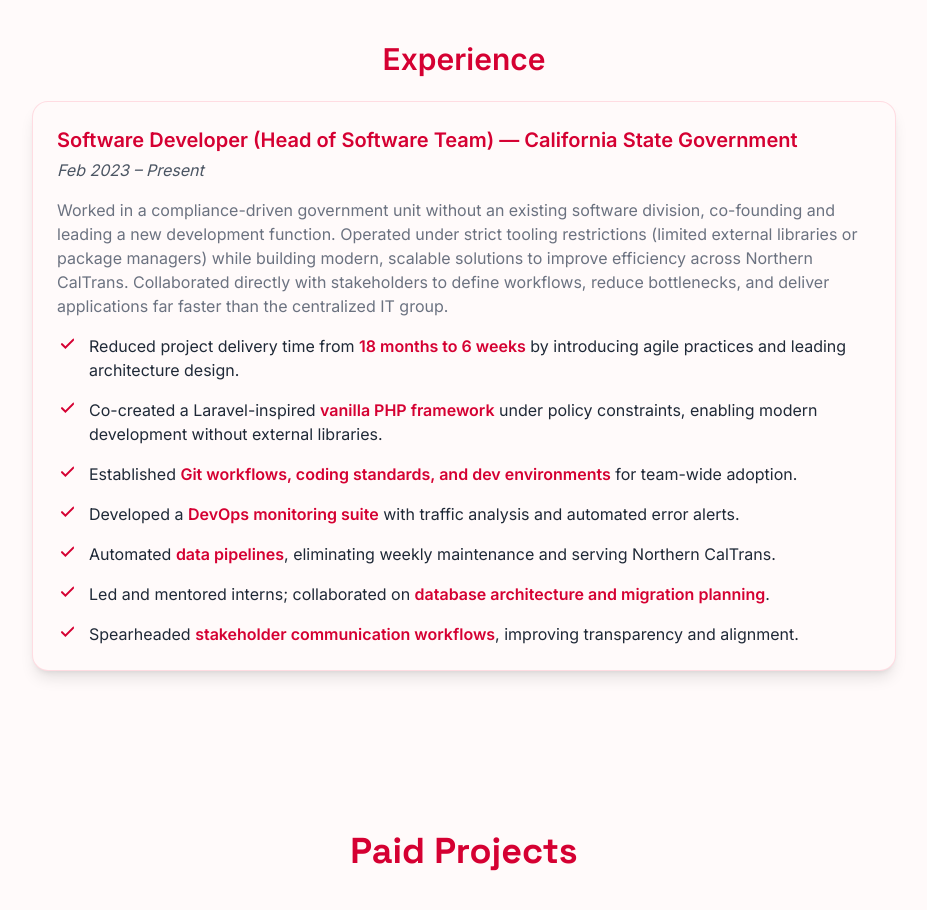
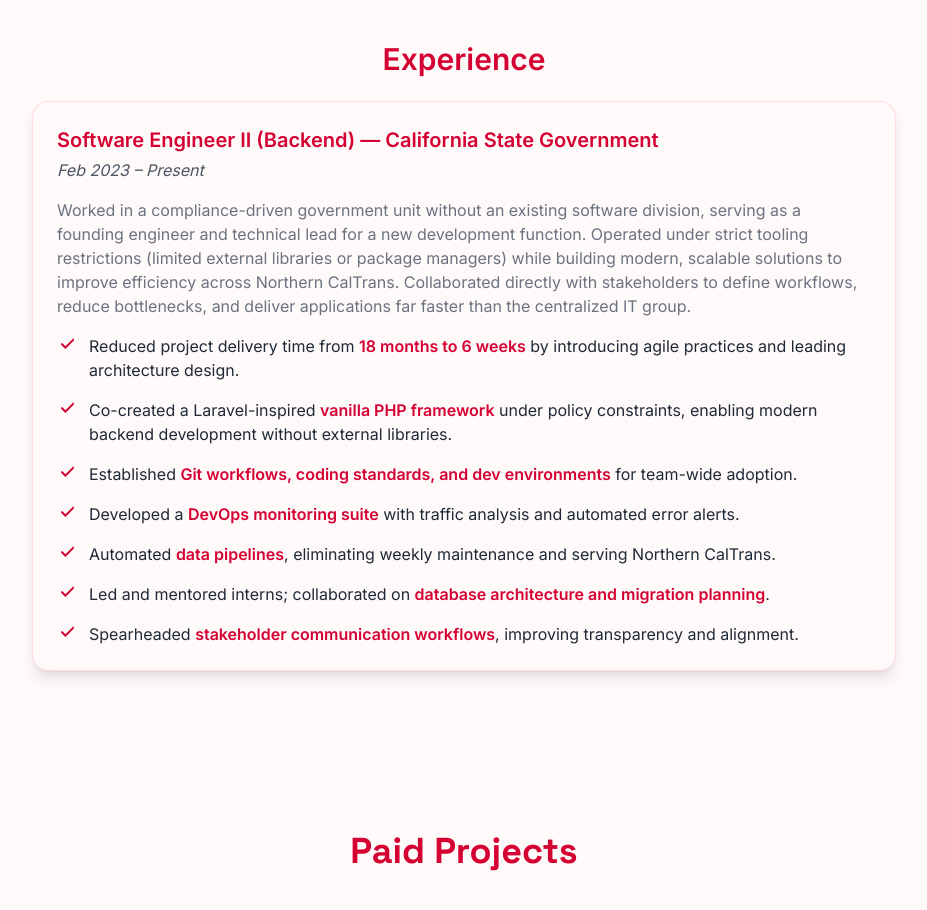
Before and after one commit to CameronChuy/CameronChuy.github.io, a plain HTML site: page index.html in a window 1280 px wide. Shown: the part 1180-2090 px from the top of the page, without its empty margins (176-1103 px from the left). Drawn offline with Linux system fonts and the light colour scheme.

Commit message:
Alter wording to align with position acquisition highlights.

```diff
--- a/index.html
+++ b/index.html
@@ -103,8 +103,7 @@
                 class="bg-background-light dark:bg-gray-900/70 rounded-2xl shadow-lg border border-accent/50 p-6"
             >
                 <h4 class="text-xl font-semibold text-primary mb-1">
-                    Software Developer (Head of Software Team) — California
-                    State Government
+                    Software Engineer II (Backend) — California State Government
                 </h4>
                 <p class="text-gray-600 dark:text-gray-400 mb-4 italic">
                     Feb 2023 – Present
@@ -112,14 +111,14 @@
 
                 <p class="text-gray-500 dark:text-gray-300 mb-4">
                     Worked in a compliance-driven government unit without an
-                    existing software division, co-founding and leading a new
-                    development function. Operated under strict tooling
-                    restrictions (limited external libraries or package
-                    managers) while building modern, scalable solutions to
-                    improve efficiency across Northern CalTrans. Collaborated
-                    directly with stakeholders to define workflows, reduce
-                    bottlenecks, and deliver applications far faster than the
-                    centralized IT group.
+                    existing software division, serving as a founding engineer
+                    and technical lead for a new development function. Operated
+                    under strict tooling restrictions (limited external
+                    libraries or package managers) while building modern,
+                    scalable solutions to improve efficiency across Northern
+                    CalTrans. Collaborated directly with stakeholders to define
+                    workflows, reduce bottlenecks, and deliver applications far
+                    faster than the centralized IT group.
                 </p>
 
                 <ul class="space-y-4">
@@ -161,7 +160,7 @@
                             <span class="font-semibold text-primary"
                                 >vanilla PHP framework</span
                             >
-                            under policy constraints, enabling modern
+                            under policy constraints, enabling modern backend
                             development without external libraries.</span
                         >
                     </li>
```
